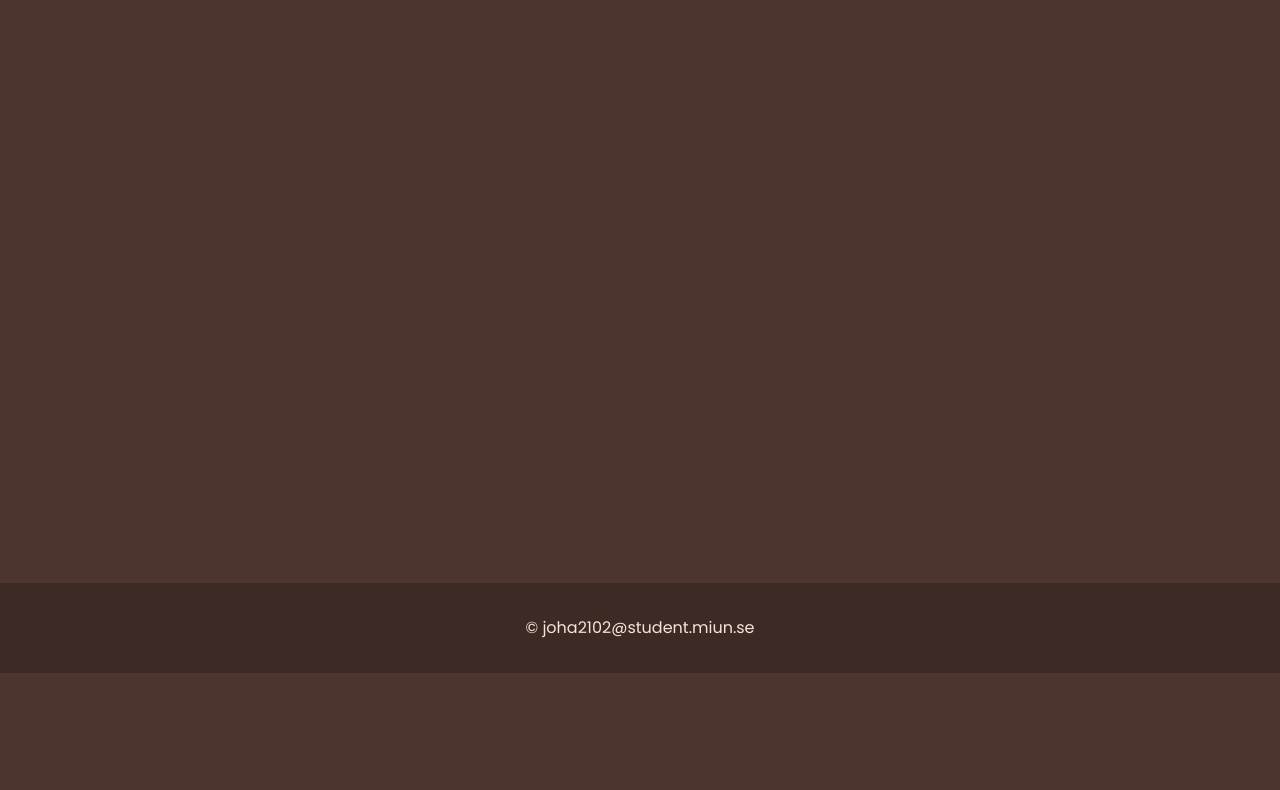
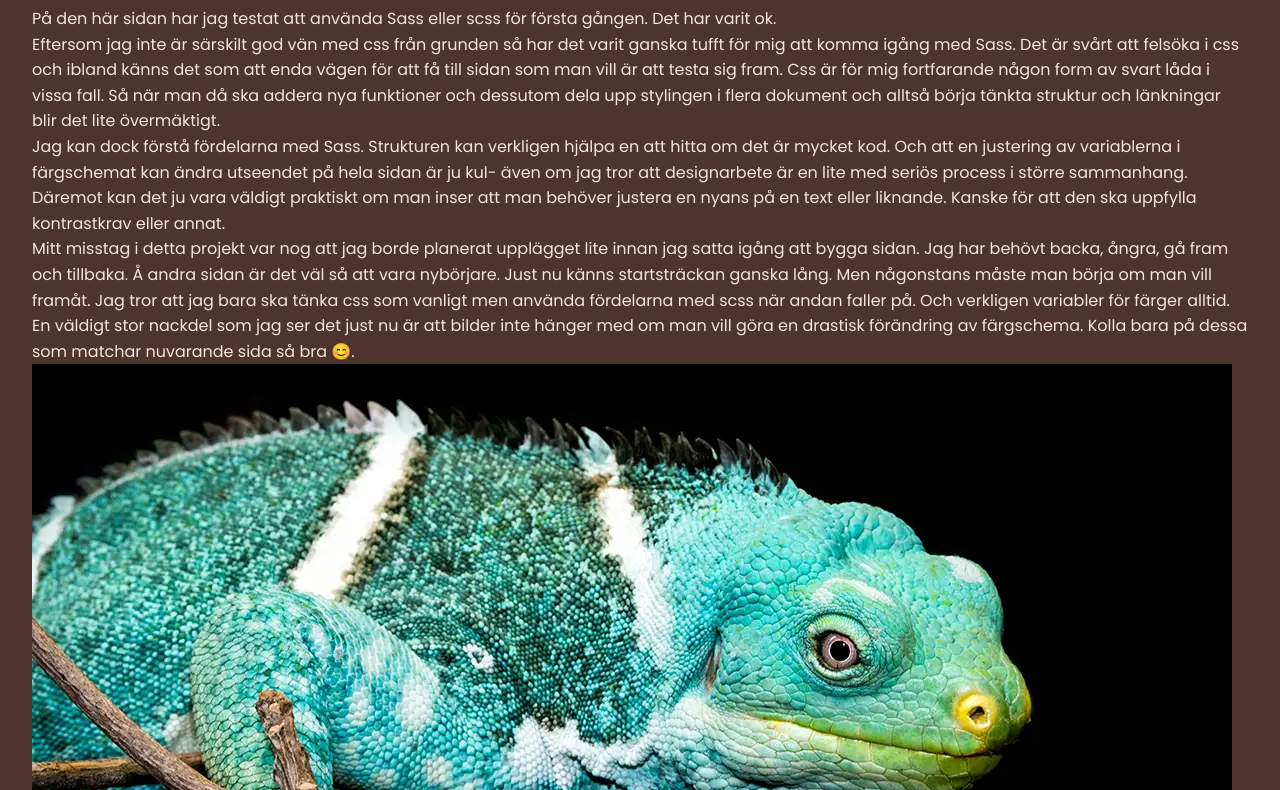
Before and after one commit to JohannaHannahoJ/labb_3-5, a website built with Vite: page sass.html in a window 1280 px wide. Shown: the part 127-917 px from the top of the page. Before the commit the page ends 800 px from the top, so only its background shows below. Built offline with nearby package versions, Linux system fonts and the light colour scheme.

Commit message:
Lägg till html för sass-sidan

```diff
--- a/sass.html
+++ b/sass.html
@@ -4,7 +4,7 @@
 <head>
     <meta charset="UTF-8" />
     <meta name="viewport" content="width=device-width, initial-scale=1.0" />
-    <title>labb_3-5</title>
+    <title>labb_3-5, om sass</title>
 
     <link rel="preconnect" href="https://fonts.googleapis.com">
     <link rel="preconnect" href="https://fonts.gstatic.com" crossorigin>
@@ -16,6 +16,16 @@
 
 <body>
     <header>
+        <button class="hamburger" id="hamburger" aria-label="Öppna meny" aria-expanded="false"
+            aria-controls="nav-links">
+
+            <svg class="icon-hamburger" viewBox="0 0 24 24" width="50" height="50">
+                <path d="M3 6h18M3 12h18M3 18h18" stroke="currentColor" stroke-width="2" />
+            </svg>
+            <svg class="icon-close" viewBox="0 0 24 24" width="50" height="50">
+                <path d="M6 6l12 12M6 18L18 6" stroke="currentColor" stroke-width="2" stroke-linecap="round" />
+            </svg>
+        </button>
         <nav>
             <ul class="topnav">
                 <li><a href="/">Hem</a></li>
@@ -27,7 +37,51 @@
         </nav>
     </header>
     <main>
-        <h1>Hejsan Sass</h1>
+        <article>
+            <h1>Sass</h1>
+            <p class="ingress">
+                På den här sidan har jag testat att använda Sass eller scss för första gången.
+                Det har varit ok.</p>
+            <p>
+                Eftersom jag inte är särskilt god vän med css från grunden så har det varit ganska tufft för mig att
+                komma igång med Sass. Det är svårt att felsöka i css och ibland känns det som att enda vägen för att få
+                till sidan som man vill är att testa sig fram. Css är för mig fortfarande någon form av svart låda i
+                vissa fall. Så när man då ska addera nya funktioner och dessutom dela upp stylingen i flera dokument och
+                alltså börja tänkta struktur och länkningar blir det lite övermäktigt.
+            </p>
+            <p>
+                Jag kan dock förstå fördelarna med Sass. Strukturen kan verkligen hjälpa en att hitta om det är mycket
+                kod. Och att en justering av variablerna i färgschemat kan ändra utseendet på hela sidan är ju kul- även
+                om jag tror att designarbete är en lite med seriös process i större sammanhang. Däremot kan det ju vara
+                väldigt praktiskt om man inser att man behöver justera en nyans på en text eller liknande. Kanske för
+                att den ska uppfylla kontrastkrav eller annat.
+            </p>
+            <p>
+                Mitt misstag i detta projekt var nog att jag borde planerat upplägget lite innan jag satta igång att
+                bygga sidan. Jag har behövt backa, ångra, gå fram och tillbaka. Å andra sidan är det väl så att vara
+                nybörjare. Just nu känns startsträckan ganska lång. Men någonstans måste man börja om man vill framåt.
+                Jag tror att jag bara ska tänka css som vanligt men använda fördelarna med scss när andan faller på. Och
+                verkligen variabler för färger alltid.
+            </p>
+            <p>
+                En väldigt stor nackdel som jag ser det just nu är att bilder inte hänger med om man vill göra en
+                drastisk förändring av färgschema. Kolla bara på dessa som matchar nuvarande sida så bra 😊.
+            </p>
+            <figure class="bild-grid">
+                <picture>
+                    <source srcset="/bilder/leguan.webp" type="image/webp">
+                    <img src="/bilder/leguan.jpg" width="1200" height="676"
+                        alt="Turkos leguan aom matchar sidanr origial-färgtema">
+                </picture>
+            </figure>
+            <figure class="bild-grid">
+                <picture>
+                    <source srcset="/bilder/turtle.webp" type="image/webp">
+                    <img src="/bilder/turtle.jpg" width="1200" height="676"
+                        alt="Brun sköldpadda med turkos bakgrund som matchar sidanr origial-färgtema">
+                </picture>
+            </figure>
+        </article>
     </main>
     <footer>
         <p>© joha2102@student.miun.se</p>
```
